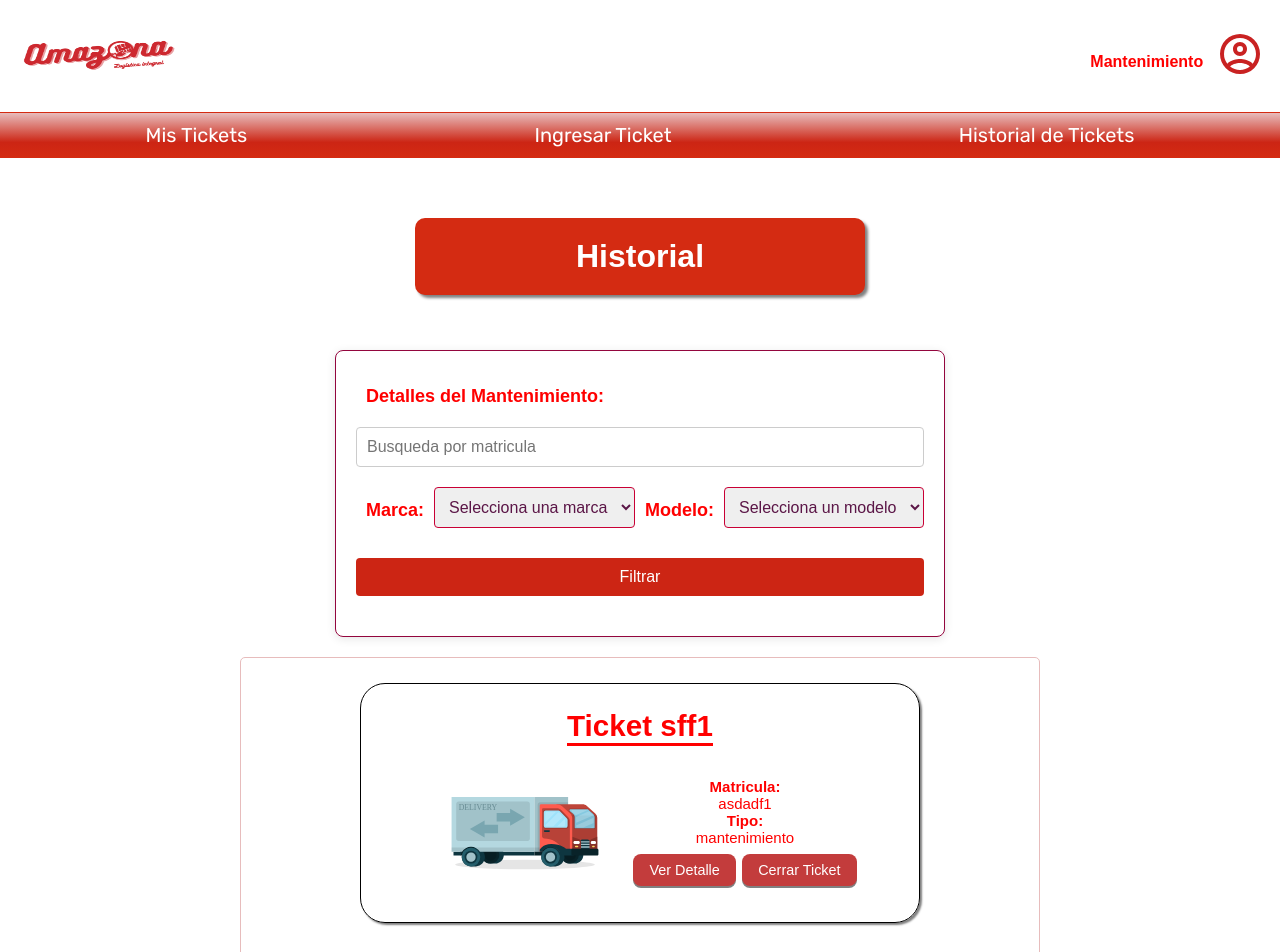
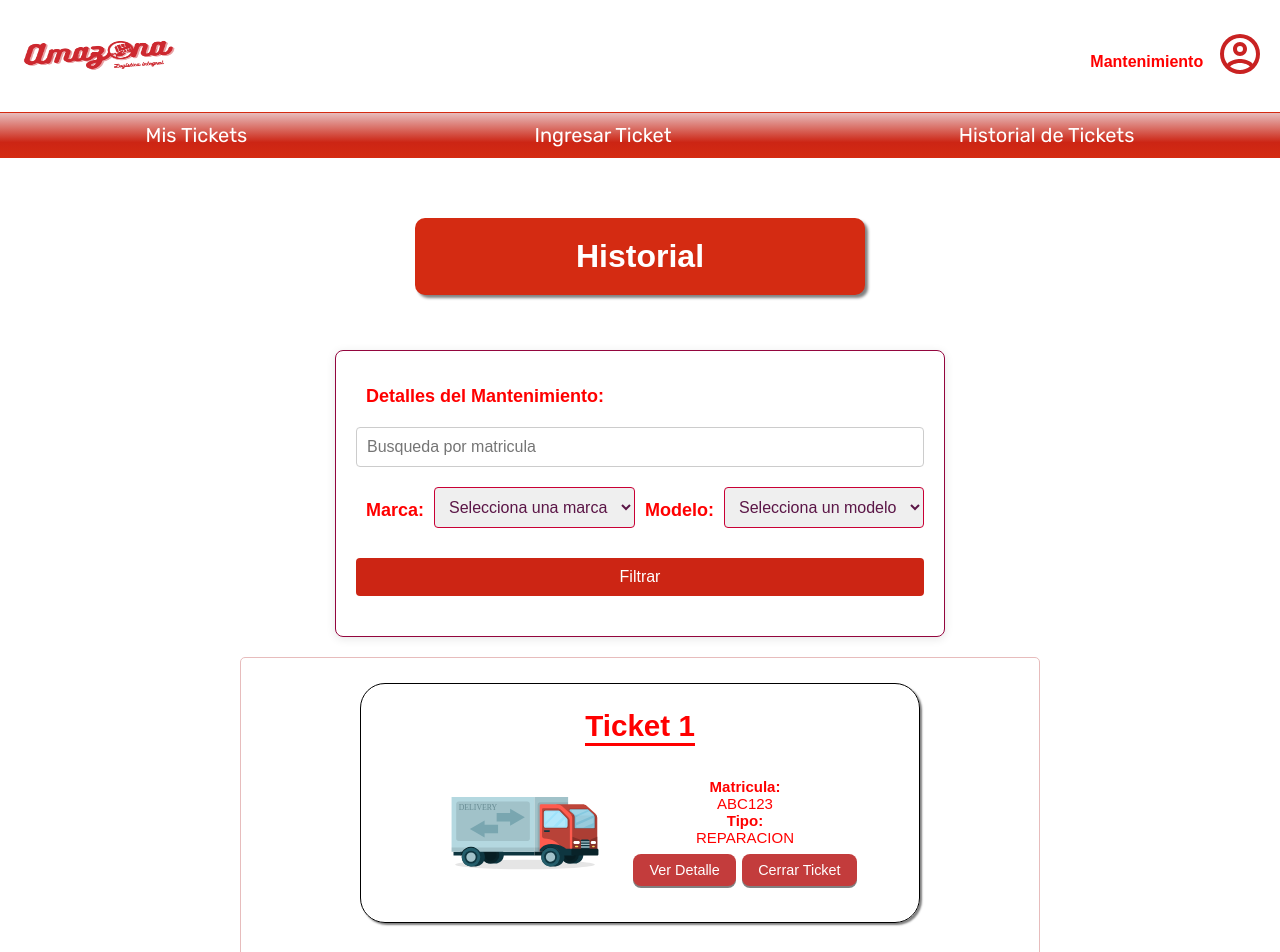
Before and after one commit to imdaviddev/tp-final-laboratorio-frontend, a React (Vite) app: page /mantenimiento/historial-de-tickets in a window 1280 px wide. Shown: the top 952 px of the page. Built offline with nearby package versions, Linux system fonts and the light colour scheme; data requests are answered from the project's data file; grey boxes are pictures that could not be loaded.

Commit message:
Consumo de API Tickets

```diff
--- a/src/pages/Mantenimiento/Components/BasicTabs/BasicTabs.tsx
+++ b/src/pages/Mantenimiento/Components/BasicTabs/BasicTabs.tsx
@@ -93,8 +93,6 @@ export default function BasicTabs(props) {
             )
           ))}
         </ContainerTickets>
-
-
       </CustomTabPanel>
       <CustomTabPanel value={value} index={1}>
         <ContainerTickets>
--- a/src/pages/Mantenimiento/Components/Ticket.tsx
+++ b/src/pages/Mantenimiento/Components/Ticket.tsx
@@ -3,7 +3,6 @@ import Detalle from '../../../components/Detalle'
 import { Boton } from '../../ComponentsUI/Botones'
 import { ButtonGroup } from '../../ComponentsUI';
 import camionRojo from '../../../../public/camion-mantenimiento.svg';
-
 
 const Ticket = (props) => {
 
@@ -48,13 +47,13 @@ const Ticket = (props) => {
 
     return (
         <ContainerTicket>
-            <NameTicket> Ticket {props.name}</NameTicket>
+            <NameTicket> Ticket {props.id_ticket}</NameTicket>
             <ContainerDescTicket>
                 <ImgTicket></ImgTicket>
                 <DescTicket>
                     <DescGroup>
                         <Detalle tipo={"Matricula"} valor={props.matricula}></Detalle>
-                        <Detalle tipo={"Tipo"} valor={props.estado}></Detalle>
+                        <Detalle tipo={"Tipo"} valor={props.tipo}></Detalle>
                     </DescGroup>
                     <ButtonGroup>
                         <Boton>Ver Detalle</Boton>
--- a/src/pages/Mantenimiento/MantenimientoHistorial.tsx
+++ b/src/pages/Mantenimiento/MantenimientoHistorial.tsx
@@ -2,38 +2,28 @@ import { ContainerPadre, MensajeBienvenida } from "../ComponentsUI"
 import Ticket from "./Components/Ticket"
 import FiltrarHistorial from './Components/FiltrarHistorial'
 import { ContainerTickets } from "./Components/BasicTabs/BasicTabs"
-
-const Tickets = [
-  {
-    id: "aaa1",
-    name: "sff1",
-    matricula: "asdadf1",
-    estado: "mantenimiento"
-  },
-  {
-    id: "aaa1",
-    name: "sff1",
-    matricula: "asdadf1",
-    estado: "mantenimiento"
-  },
-  {
-    id: "aaa1",
-    name: "sff1",
-    matricula: "asdadf1",
-    estado: "mantenimiento"
-  }
-];
+import useTicketstore from "../../store/ticketsContext"
+import { useEffect } from "react"
 
 const MantenimientoHistorial = () => {
+
+  const { Tickets, obtenerTickets, hasFetched } = useTicketstore();
+
+  useEffect(() => {
+    if (!hasFetched) {
+      obtenerTickets();
+    }
+  }, [obtenerTickets, hasFetched]);
+
   return (
     <ContainerPadre>
       <MensajeBienvenida>Historial</MensajeBienvenida>
       <FiltrarHistorial></FiltrarHistorial>
       <ContainerTickets>
-          {Tickets.map((ticket) => (
-            <Ticket key={ticket.id} {...ticket}></Ticket>
-          ))}
-        </ContainerTickets>
+        {Tickets.map((ticket) => (
+          <Ticket key={ticket.id_ticket} {...ticket}></Ticket>
+        ))}
+      </ContainerTickets>
     </ContainerPadre>
 
   )
```
Also changed, not shown: data/tickets.json (+0 -12 lines).
